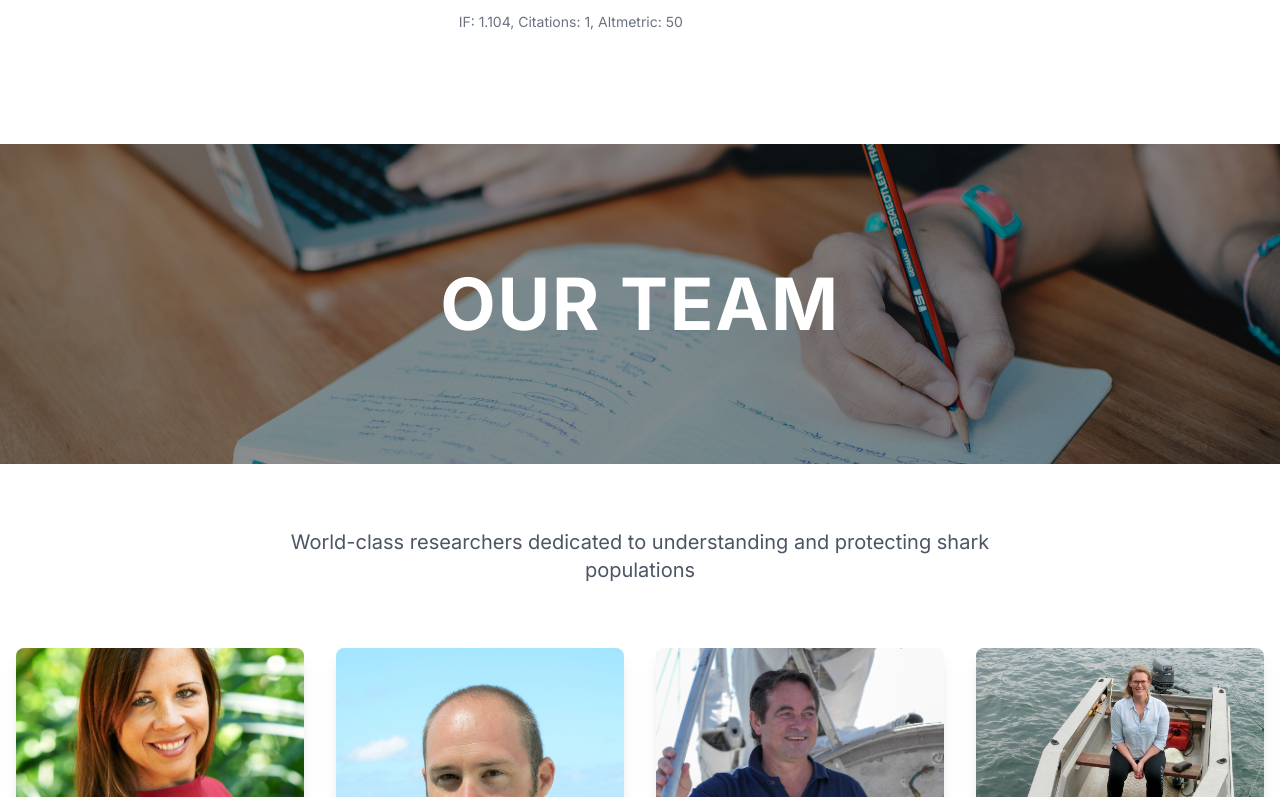
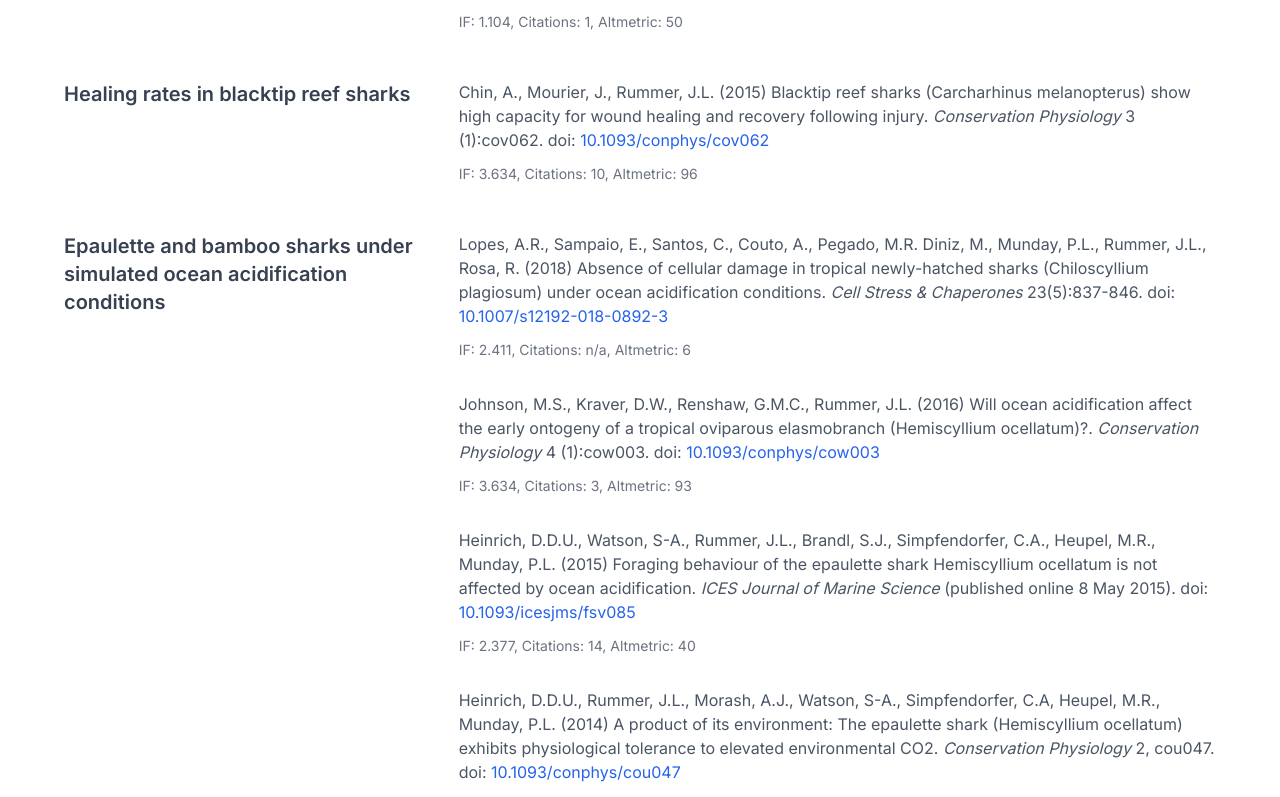
Before and after one commit to RummerLab/Physioshark-Project, a Next.js app: page / in a window 1280 px wide. Shown: the part 5983-6780 px from the top of the page. Built offline with nearby package versions, Linux system fonts and the light colour scheme.

Commit message:
Added more publications

```diff
--- a/app/components/Publications.tsx
+++ b/app/components/Publications.tsx
@@ -29,19 +29,6 @@ export default function Publications() {
             altmetric: "38"
           }
         },
-        {
-          title: "Validation of a portable, waterproof blood pH analyzer for elasmobranchs",
-          authors: "Talwar, B., Bouyoucos, I.A., Shipley, O., Rummer, J.L., Mandelman, J.W., Brooks, E.J., Grubbs, R.D.",
-          year: 2017,
-          journal: "Conservation Physiology",
-          volume: "5 (1): cox012",
-          doi: "https://doi.org/10.1093/conphys/cox012",
-          metrics: {
-            if: "3.634",
-            citations: "n/a",
-            altmetric: "n/a"
-          }
-        }
       ]
     },
     {
@@ -71,6 +58,19 @@ export default function Publications() {
             if: "3.299",
             citations: "1",
             altmetric: "29"
+          }
+        },
+        {
+          title: "Validation of a portable, waterproof blood pH analyzer for elasmobranchs",
+          authors: "Talwar, B., Bouyoucos, I.A., Shipley, O., Rummer, J.L., Mandelman, J.W., Brooks, E.J., Grubbs, R.D.",
+          year: 2017,
+          journal: "Conservation Physiology",
+          volume: "5 (1): cox012",
+          doi: "https://doi.org/10.1093/conphys/cox012",
+          metrics: {
+            if: "3.634",
+            citations: "1",
+            altmetric: "9"
           }
         }
       ]
@@ -120,6 +120,81 @@ export default function Publications() {
             if: "1.104",
             citations: "1",
             altmetric: "50"
+          }
+        }
+      ]
+    },
+    {
+      category: "Healing rates in blacktip reef sharks",
+      papers: [
+        {
+          title: "Blacktip reef sharks (Carcharhinus melanopterus) show high capacity for wound healing and recovery following injury",
+          authors: "Chin, A., Mourier, J., Rummer, J.L.",
+          year: 2015,
+          journal: "Conservation Physiology",
+          volume: "3 (1):cov062",
+          doi: "https://doi.org/10.1093/conphys/cov062",
+          metrics: {
+            if: "3.634",
+            citations: "10",
+            altmetric: "96"
+          }
+        }
+      ]
+    },
+    {
+      category: "Epaulette and bamboo sharks under simulated ocean acidification conditions",
+      papers: [
+        {
+          title: "Absence of cellular damage in tropical newly-hatched sharks (Chiloscyllium plagiosum) under ocean acidification conditions",
+          authors: "Lopes, A.R., Sampaio, E., Santos, C., Couto, A., Pegado, M.R. Diniz, M., Munday, P.L., Rummer, J.L., Rosa, R.",
+          year: 2018,
+          journal: "Cell Stress & Chaperones",
+          volume: "23(5):837-846",
+          doi: "https://doi.org/10.1007/s12192-018-0892-3",
+          metrics: {
+            if: "2.411",
+            citations: "n/a",
+            altmetric: "6"
+          }
+        },
+        {
+          title: "Will ocean acidification affect the early ontogeny of a tropical oviparous elasmobranch (Hemiscyllium ocellatum)?",
+          authors: "Johnson, M.S., Kraver, D.W., Renshaw, G.M.C., Rummer, J.L.",
+          year: 2016,
+          journal: "Conservation Physiology",
+          volume: "4 (1):cow003",
+          doi: "https://doi.org/10.1093/conphys/cow003",
+          metrics: {
+            if: "3.634",
+            citations: "3",
+            altmetric: "93"
+          }
+        },
+        {
+          title: "Foraging behaviour of the epaulette shark Hemiscyllium ocellatum is not affected by ocean acidification",
+          authors: "Heinrich, D.D.U., Watson, S-A., Rummer, J.L., Brandl, S.J., Simpfendorfer, C.A., Heupel, M.R., Munday, P.L.",
+          year: 2015,
+          journal: "ICES Journal of Marine Science",
+          volume: "(published online 8 May 2015)",
+          doi: "https://doi.org/10.1093/icesjms/fsv085",
+          metrics: {
+            if: "2.377",
+            citations: "14",
+            altmetric: "40"
+          }
+        },
+        {
+          title: "A product of its environment: The epaulette shark (Hemiscyllium ocellatum) exhibits physiological tolerance to elevated environmental CO­2",
+          authors: "Heinrich, D.D.U., Rummer, J.L., Morash, A.J., Watson, S-A., Simpfendorfer, C.A, Heupel, M.R., Munday, P.L.",
+          year: 2014,
+          journal: "Conservation Physiology",
+          volume: "2, cou047",
+          doi: "https://doi.org/10.1093/conphys/cou047",
+          metrics: {
+            if: "3.634",
+            citations: "16",
+            altmetric: "80"
           }
         }
       ]
```
